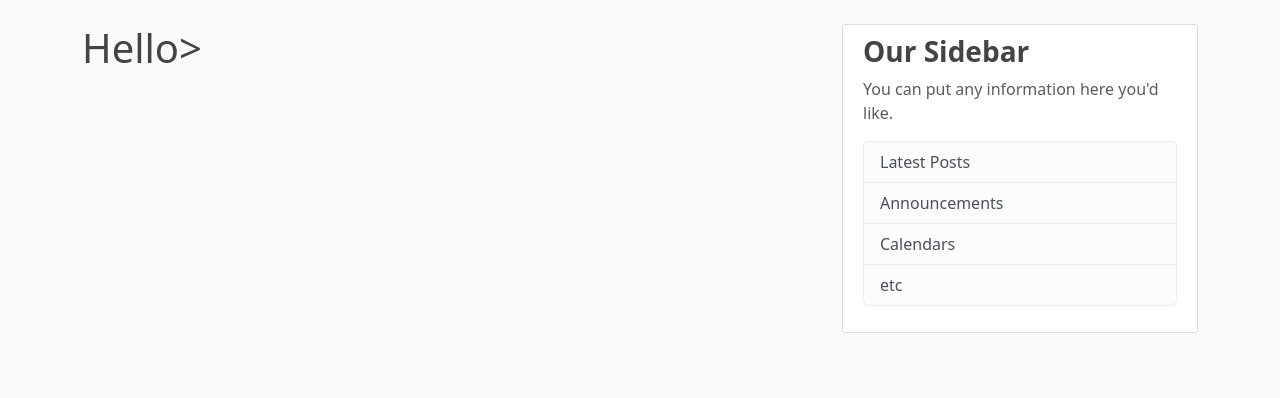
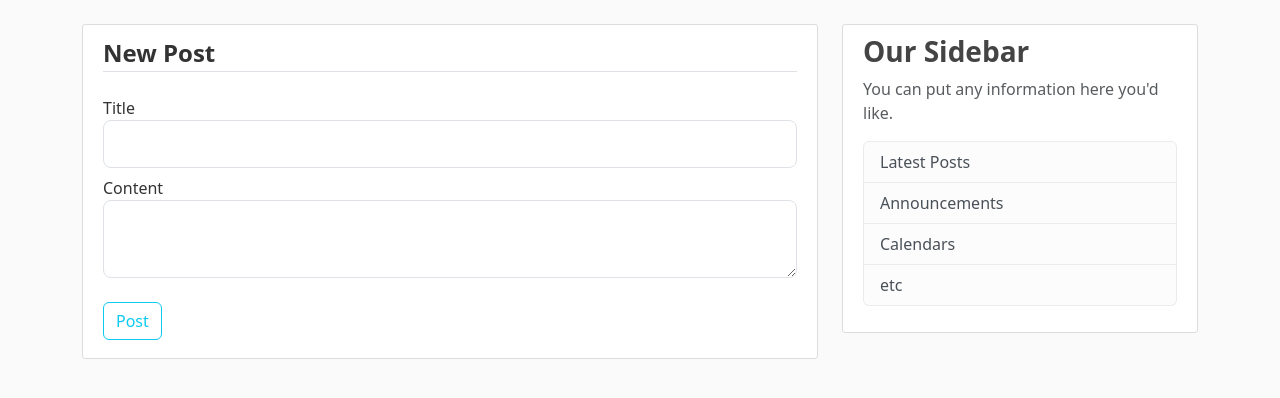
Before and after one commit to nick23447/now-listening, a Flask app: page /post/new in a window 1280 px wide. Shown: the part 56-454 px from the top of the page. Run offline with Flask 3, Linux system fonts and the light colour scheme; the visitor is signed in with stand-in values (Sample User, id 1); some libraries are stand-ins or nearby versions.

Commit message:
add form layout to allow use to create new post

```diff
--- a/musicblog/templates/create_post.html
+++ b/musicblog/templates/create_post.html
@@ -1,4 +1,42 @@
 {% extends "layout.html" %}
 {% block content %}
-   <h1>Hello</hj1>>
+<div class="content-section">
+   <form action=""novalidate method="POST">
+        {{ form.hidden_tag() }}
+        <fieldset class="form-group">
+            <legend class="border-bottom mb-4"><strong>New Post</strong></legend>
+            <div class="form-group">
+                {{ form.title.label(class="form-control-label") }}
+
+                {% if form.title.errors %}
+                    {{ form.title(class="form-control form-control-lg mb-2 is-invalid") }}
+                    <div class="invalid-feedback">
+                        {% for error in form.email.errors %}
+                            <span>{{ error}} </span>
+                        {% endfor %}
+                    </div>
+                {% else %}
+                    {{ form.title(class="form-control form-control-lg mb-2") }}
+                {% endif %}
+            </div>
+            <div class="form-group">
+                {{ form.content.label(class="form-control-label") }}
+
+                {% if form.content.errors %}
+                    {{ form.content(class="form-control form-control-lg mb-2 is-invalid") }}
+                    <div class="invalid-feedback">
+                        {% for error in form.content.errors %}
+                            <span>{{ error}} </span>
+                        {% endfor %}
+                    </div>
+                {% else %}
+                    {{ form.content(class="form-control form-control-lg mb-2") }}
+                {% endif %}
+            </div>
+        </fieldset>
+        <div class="form-group pt-3 mb-2">
+            {{ form.submit(class="btn btn-outline-info")}}
+        </div>
+   </form>
+</div>
 {% endblock content %}
```
